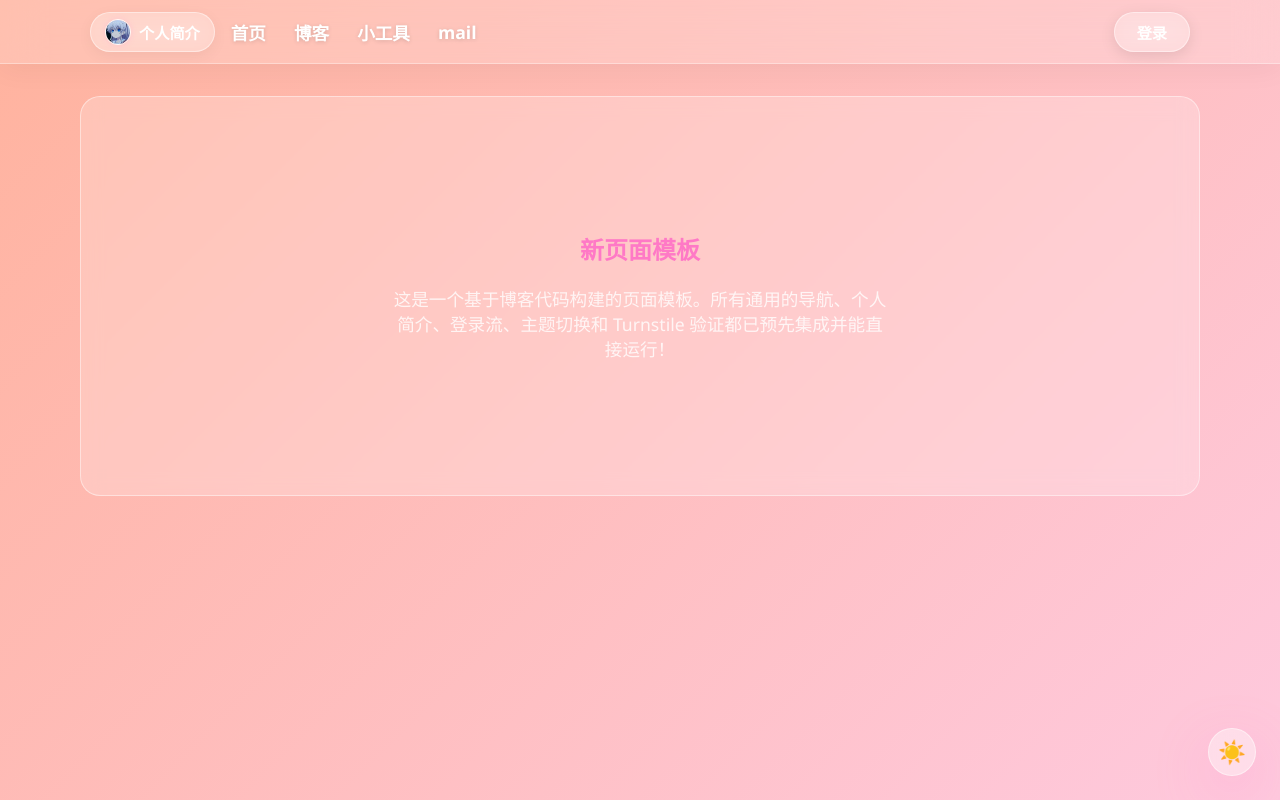
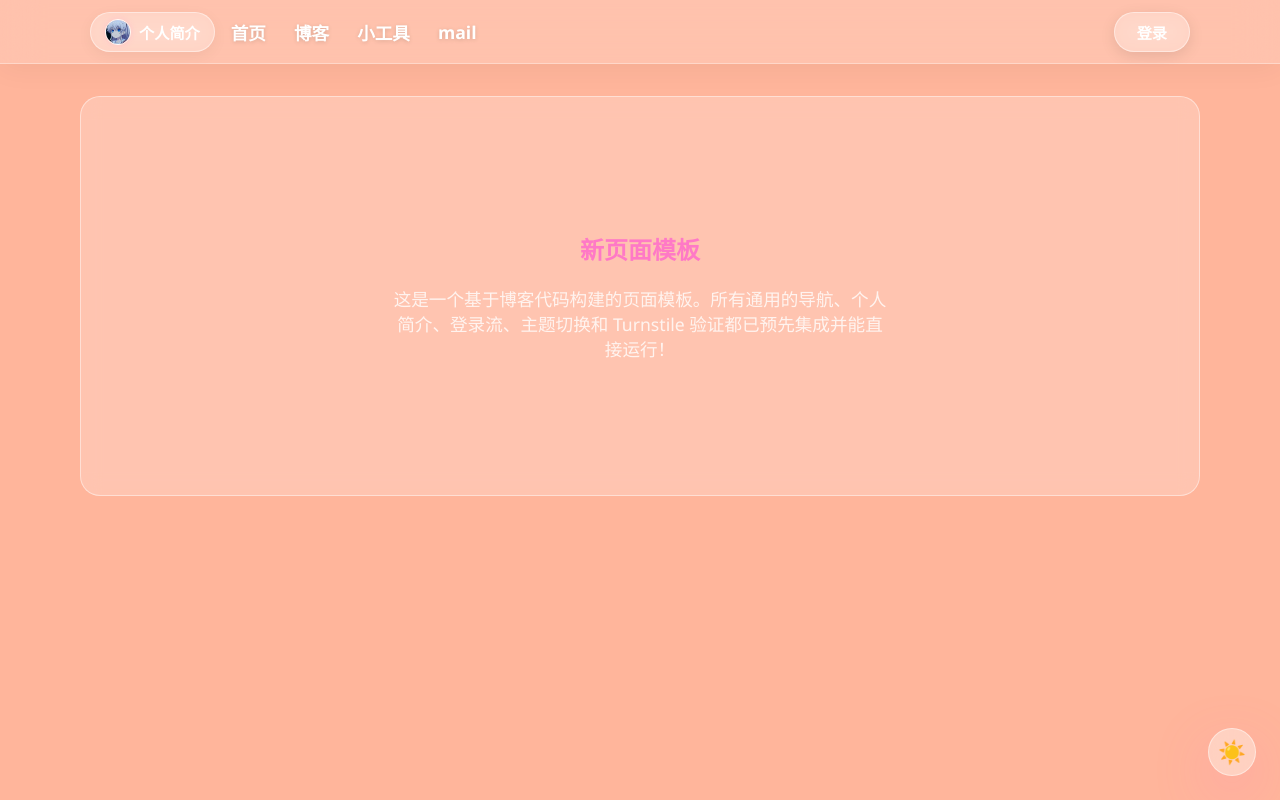
Before and after one commit to Crazy-chaos/wangzhanshuju, a Python web app: template template/index.html in a window 1280 px wide. Run offline with Jinja, Linux system fonts and the light colour scheme; the template is opened without the code that fills it, so the values that code supplies are empty; some libraries are stand-ins or nearby versions.

Commit message:
Update light mode background to static orange-pink #ffb59b

```diff
--- a/blog/index.html
+++ b/blog/index.html
@@ -52,8 +52,8 @@
             --glass-strong: rgba(255, 255, 255, 0.38);
             --glass-border: rgba(255, 255, 255, 0.45);
             --shadow: 0 18px 55px rgba(255, 121, 198, 0.25);
-            --body-bg: linear-gradient(-45deg, #ff9a9e, #fecfef, #ffb199, #ffc3a0);
-            --html-bg: #ffb6cf;
+            --body-bg: #ffb59b;
+            --html-bg: #ffb59b;
             --hero-bg: linear-gradient(135deg, rgba(255, 255, 255, 0.32), rgba(255, 255, 255, 0.14));
             --card-bg: rgba(255, 255, 255, 0.21);
             --card-bg-hover: rgba(255, 255, 255, 0.3);
@@ -117,8 +117,6 @@
             color: var(--text);
             font-family: "Segoe UI", Tahoma, Geneva, Verdana, sans-serif;
             background: var(--body-bg);
-            background-size: 400% 400%;
-            animation: gradientBG 10s ease infinite;
             overflow-x: hidden;
             overscroll-behavior: contain;
             transition: background var(--transition-speed) ease, color var(--transition-speed) ease;
--- a/index.html
+++ b/index.html
@@ -39,8 +39,8 @@
             --glass-strong: rgba(255, 255, 255, 0.38);
             --glass-border: rgba(255, 255, 255, 0.45);
             --shadow: 0 18px 55px rgba(255, 121, 198, 0.25);
-            --body-bg: linear-gradient(-45deg, #ff9a9e, #fecfef, #ffb199, #ffc3a0);
-            --html-bg: #ffb6cf;
+            --body-bg: #ffb59b;
+            --html-bg: #ffb59b;
             --navbar-bg: rgba(255, 255, 255, 0.18);
             --navbar-border: rgba(255, 255, 255, 0.35);
             --modal-bg: rgba(24, 12, 32, 0.28);
@@ -152,8 +152,6 @@
         body {
             font-family: 'Segoe UI', Tahoma, Geneva, Verdana, sans-serif;
             background: var(--body-bg); transition: background var(--transition-speed) ease, color var(--transition-speed) ease;
-            background-size: 400% 400%;
-            animation: gradientBG 10s ease infinite;
             color: var(--text);
             display: flex;
             flex-direction: column;
--- a/template/index.html
+++ b/template/index.html
@@ -42,8 +42,8 @@
             --glass-strong: rgba(255, 255, 255, 0.38);
             --glass-border: rgba(255, 255, 255, 0.45);
             --shadow: 0 18px 55px rgba(255, 121, 198, 0.25);
-            --body-bg: linear-gradient(-45deg, #ff9a9e, #fecfef, #ffb199, #ffc3a0);
-            --html-bg: #ffb6cf;
+            --body-bg: #ffb59b;
+            --html-bg: #ffb59b;
             --card-bg: rgba(255, 255, 255, 0.21);
             --card-bg-hover: rgba(255, 255, 255, 0.3);
             --navbar-bg: rgba(255, 255, 255, 0.18);
@@ -99,8 +99,6 @@
             color: var(--text);
             font-family: "Segoe UI", Tahoma, Geneva, Verdana, sans-serif;
             background: var(--body-bg);
-            background-size: 400% 400%;
-            animation: gradientBG 10s ease infinite;
             overflow-x: hidden;
             overscroll-behavior: contain;
             transition: background var(--transition-speed) ease, color var(--transition-speed) ease;
--- a/tools/index.html
+++ b/tools/index.html
@@ -36,8 +36,8 @@
             --glass-strong: rgba(255, 255, 255, 0.38);
             --glass-border: rgba(255, 255, 255, 0.45);
             --shadow: 0 18px 55px rgba(255, 121, 198, 0.25);
-            --body-bg: linear-gradient(-45deg, #ff9a9e, #fecfef, #ffb199, #ffc3a0);
-            --html-bg: #ffb6cf;
+            --body-bg: #ffb59b;
+            --html-bg: #ffb59b;
             --navbar-bg: rgba(255, 255, 255, 0.18);
             --navbar-border: rgba(255, 255, 255, 0.35);
             --modal-bg: rgba(24, 12, 32, 0.28);
@@ -421,8 +421,6 @@
             color: var(--text);
             font-family: "Segoe UI", Tahoma, Geneva, Verdana, sans-serif;
             background: var(--body-bg); transition: background var(--transition-speed) ease, color var(--transition-speed) ease;
-            background-size: 400% 400%;
-            animation: gradientBG 10s ease infinite;
             overflow-x: hidden;
         }
 
```
